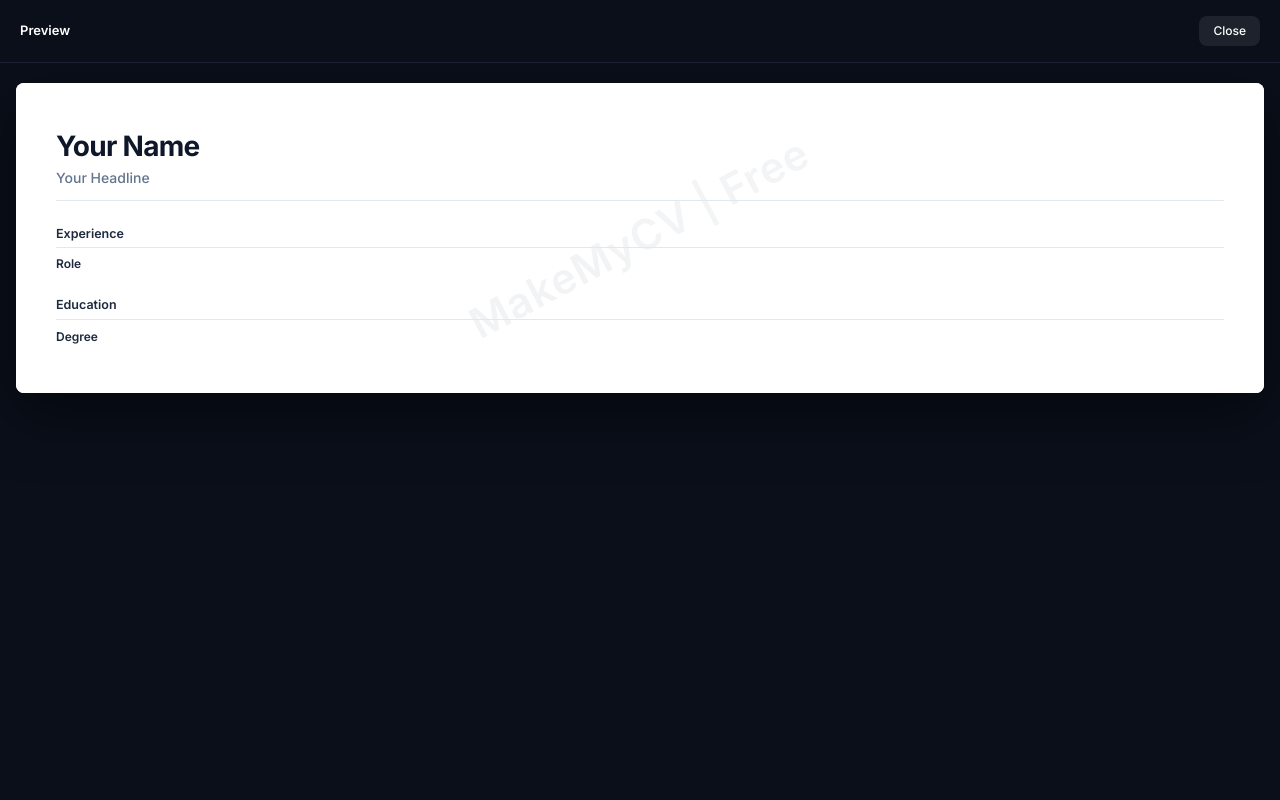
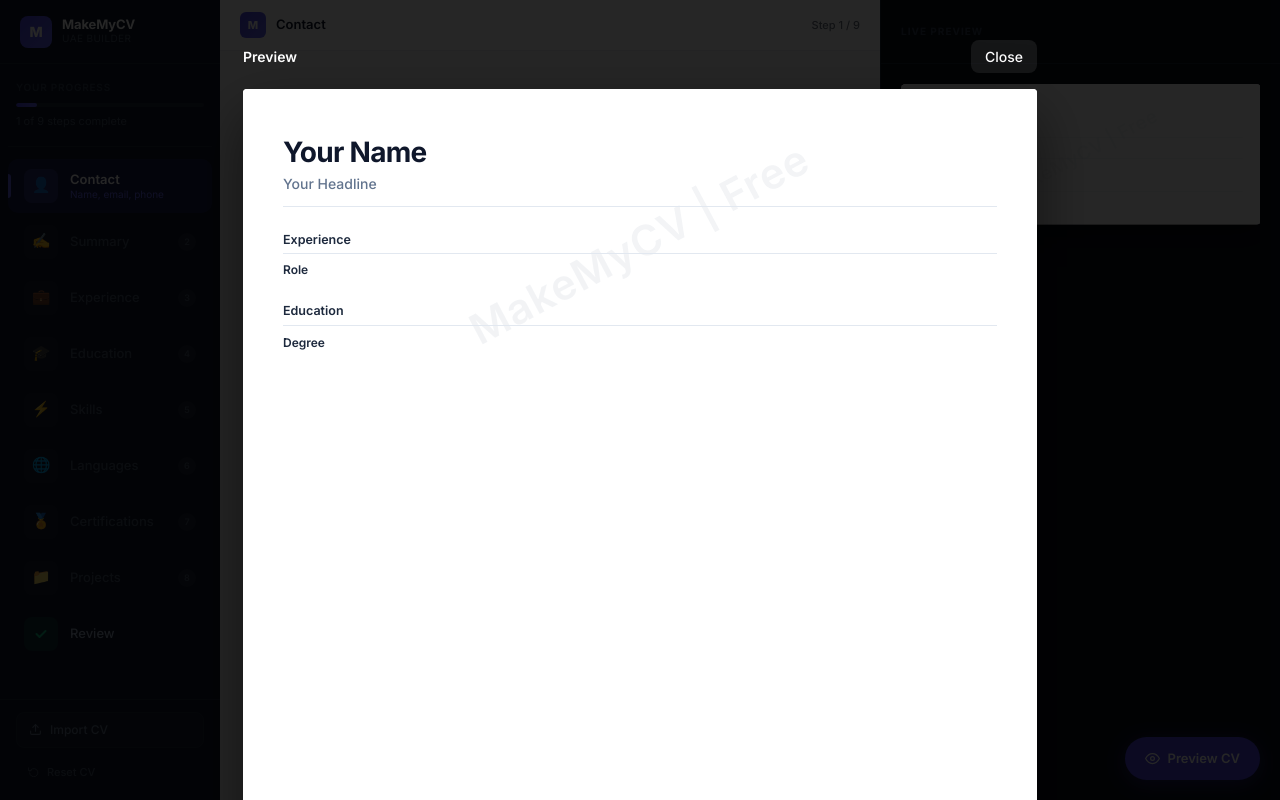
Before and after one commit to SpartanAbdullah/makemycv-app, a Next.js app: page /builder in a window 1280 px wide. Both pictures are taken after a click on the button "Preview CV". Built offline with nearby package versions, Linux system fonts and the light colour scheme.

Commit message:
fix: preview modal A4 sizing, template switching, ATS name overlap

```diff
--- a/components/builder/BuilderShell.tsx
+++ b/components/builder/BuilderShell.tsx
@@ -36,6 +36,74 @@
   review:         { icon: "✅", label: "Review",          sublabel: "Download & export" },
 };
 
+const PreviewOverlay = ({ onClose }: { onClose: () => void }) => {
+  useEffect(() => {
+    document.body.style.overflow = "hidden";
+    return () => {
+      document.body.style.overflow = "";
+    };
+  }, []);
+
+  return (
+    <div
+      style={{
+        position: "fixed",
+        inset: 0,
+        backgroundColor: "rgba(0,0,0,0.85)",
+        zIndex: 60,
+        display: "flex",
+        flexDirection: "column",
+        alignItems: "center",
+        overflowY: "auto",
+        padding: "40px 20px",
+      }}
+    >
+      <div
+        style={{
+          width: "100%",
+          maxWidth: 794,
+          display: "flex",
+          justifyContent: "space-between",
+          alignItems: "center",
+          marginBottom: 16,
+        }}
+      >
+        <span style={{ color: "white", fontSize: 14, fontWeight: 600 }}>Preview</span>
+        <button
+          type="button"
+          onClick={onClose}
+          style={{
+            background: "rgba(255,255,255,0.08)",
+            border: "none",
+            borderRadius: 8,
+            padding: "6px 14px",
+            color: "white",
+            fontSize: 14,
+            fontWeight: 500,
+            cursor: "pointer",
+          }}
+        >
+          Close
+        </button>
+      </div>
+      <div
+        style={{
+          width: 794,
+          maxWidth: "100%",
+          minHeight: 1123,
+          backgroundColor: "white",
+          boxShadow: "0 25px 60px rgba(0,0,0,0.5)",
+          borderRadius: 4,
+          overflow: "hidden",
+          flexShrink: 0,
+        }}
+      >
+        <PreviewPanel sticky={false} />
+      </div>
+    </div>
+  );
+};
+
 export const BuilderShell = ({
   stepId,
   children,
@@ -50,8 +118,6 @@
   const hydrated = useCvStore((state) => state.hydrated);
   const importCvVersion = useCvStore((state) => state.importCvVersion);
   const resetStore = useCvStore((state) => state.reset);
-  const updateSection = useCvStore((state) => state.updateSection);
-
   const [previewOpen, setPreviewOpen] = useState(false);
   const [importState, setImportState] = useState<ImportState>({ phase: "idle" });
   const [errorMsg, setErrorMsg] = useState<string | null>(null);
@@ -95,12 +161,6 @@
     resetStore();
     clearCvStorage();
     router.push("/builder?step=personal");
-  };
-
-  // Template switching
-  const currentTemplateId = data.settings.templateId;
-  const handleTemplateChange = (id: string) => {
-    updateSection("settings", { ...data.settings, templateId: id });
   };
 
   // ---- Import flow ----
@@ -682,36 +742,6 @@
           >
             Live Preview
           </div>
-
-          {/* Template switcher pills */}
-          <div style={{ display: "flex", gap: 4 }}>
-            {["Classic", "Modern"].map((name) => (
-              <button
-                key={name}
-                type="button"
-                style={{
-                  padding: "4px 10px",
-                  borderRadius: 6,
-                  border: "none",
-                  fontSize: 10,
-                  fontWeight: 600,
-                  cursor: "pointer",
-                  background:
-                    currentTemplateId === name.toLowerCase()
-                      ? "#4F46E5"
-                      : "rgba(255,255,255,0.06)",
-                  color:
-                    currentTemplateId === name.toLowerCase()
-                      ? "white"
-                      : "#475569",
-                  transition: "all 150ms ease",
-                }}
-                onClick={() => handleTemplateChange(name.toLowerCase())}
-              >
-                {name}
-              </button>
-            ))}
-          </div>
         </div>
 
         {/* Scrollable preview area */}
@@ -719,23 +749,31 @@
           style={{
             flex: 1,
             overflowY: "auto",
+            overflowX: "hidden",
             padding: 20,
-            display: "flex",
-            flexDirection: "column",
-            alignItems: "center",
           }}
         >
           <div
             style={{
               width: "100%",
-              background: "white",
-              borderRadius: 10,
               overflow: "hidden",
-              boxShadow: "0 20px 60px rgba(0,0,0,0.5)",
-              transformOrigin: "top center",
+              position: "relative",
+              height: Math.round(1123 * (360 / 794)),
             }}
           >
-            <PreviewPanel sticky={false} />
+            <div
+              style={{
+                width: 794,
+                transformOrigin: "top left",
+                transform: `scale(${360 / 794})`,
+                background: "white",
+                borderRadius: 10,
+                overflow: "hidden",
+                boxShadow: "0 20px 60px rgba(0,0,0,0.5)",
+              }}
+            >
+              <PreviewPanel sticky={false} />
+            </div>
           </div>
         </div>
       </aside>
@@ -782,59 +820,7 @@
 
       {/* ═══ Mobile: preview overlay ═══ */}
       {previewOpen && (
-        <div
-          className="xl:hidden"
-          style={{
-            position: "fixed",
-            inset: 0,
-            zIndex: 60,
-            background: "#0A0F1A",
-            display: "flex",
-            flexDirection: "column",
-          }}
-        >
-          <div
-            style={{
-              padding: "16px 20px",
-              display: "flex",
-              alignItems: "center",
-              justifyContent: "space-between",
-              borderBottom: "1px solid #1A2233",
-            }}
-          >
-            <span style={{ fontSize: 13, fontWeight: 600, color: "white" }}>
-              Preview
-            </span>
-            <button
-              type="button"
-              onClick={() => setPreviewOpen(false)}
-              style={{
-                background: "rgba(255,255,255,0.08)",
-                border: "none",
-                borderRadius: 8,
-                padding: "6px 14px",
-                color: "white",
-                fontSize: 12,
-                fontWeight: 500,
-                cursor: "pointer",
-              }}
-            >
-              Close
-            </button>
-          </div>
-          <div style={{ flex: 1, overflowY: "auto", padding: "20px 16px" }}>
-            <div
-              style={{
-                background: "white",
-                borderRadius: 8,
-                overflow: "hidden",
-                boxShadow: "0 20px 60px rgba(0,0,0,0.5)",
-              }}
-            >
-              <PreviewPanel sticky={false} />
-            </div>
-          </div>
-        </div>
+        <PreviewOverlay onClose={() => setPreviewOpen(false)} />
       )}
 
       {/* ═══ Import overlays ═══ */}
--- a/components/pdf/CVDocument.tsx
+++ b/components/pdf/CVDocument.tsx
@@ -304,13 +304,13 @@
     fontSize: 20,
     fontFamily: "Helvetica-Bold",
     color: "#111827",
-    letterSpacing: -0.3,
-    marginBottom: 2,
+    marginBottom: 4,
   },
   atsHeadline: {
     fontSize: 10,
     color: "#374151",
     marginBottom: 5,
+    marginTop: 0,
   },
   atsContactLine: {
     fontSize: 8,
@@ -885,10 +885,12 @@
   return (
     <View>
       {/* ── Header ── */}
-      <Text style={s.atsName}>{name}</Text>
-      {data.personal.headline?.trim() ? (
-        <Text style={s.atsHeadline}>{data.personal.headline.trim()}</Text>
-      ) : null}
+      <View style={{ marginBottom: 4 }}>
+        <Text style={s.atsName}>{name}</Text>
+        {data.personal.headline?.trim() ? (
+          <Text style={s.atsHeadline}>{data.personal.headline.trim()}</Text>
+        ) : null}
+      </View>
       {contactParts.length > 0 && (
         <Text style={s.atsContactLine}>{contactParts.join(" · ")}</Text>
       )}
```
